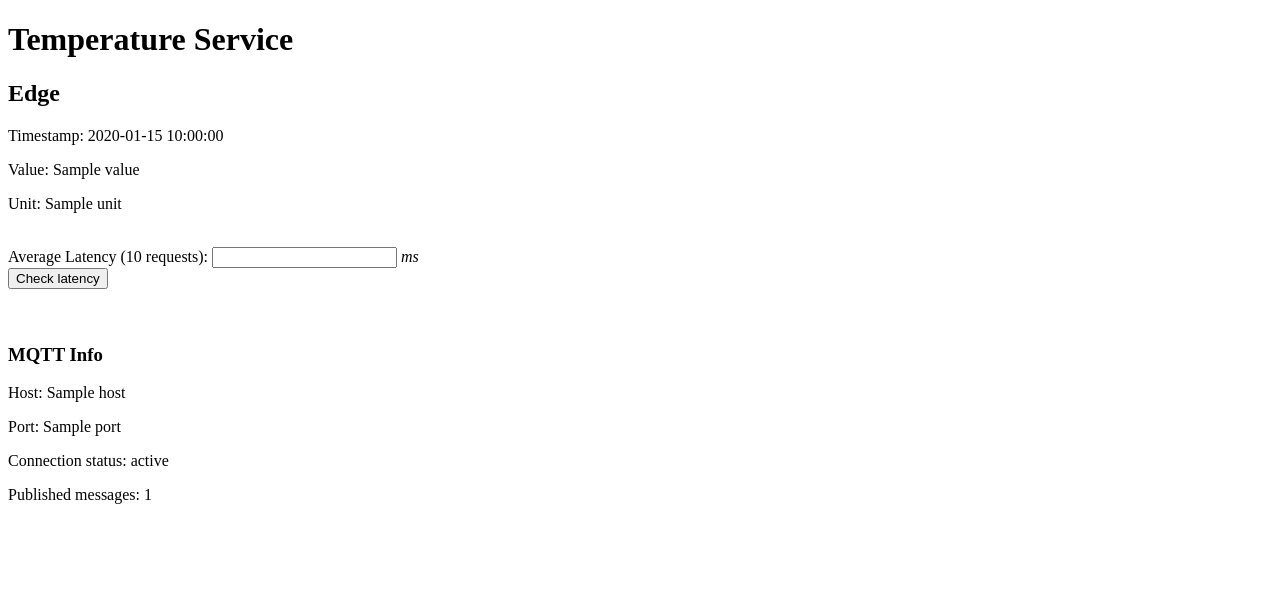
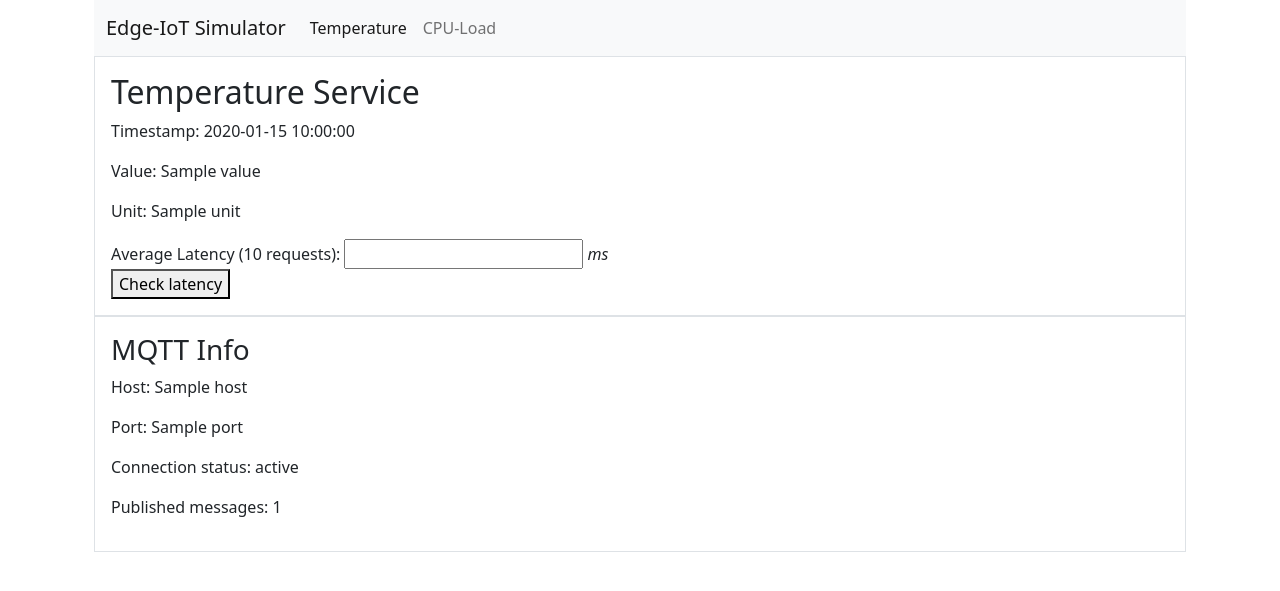
Before and after one commit to spboehm/edge-iot-simulator, a Python web app: template edge_iot_simulator/web/templates/dashboard.html in a window 1280 px wide. Shown: the top 591 px of the page. Run offline with Jinja, Linux system fonts and the light colour scheme; the template is opened without the code that fills it: most values are stand-ins (such as "Sample title", 1, 10 or a date in 2020).

Commit message:
update documentation

```diff
--- a/edge_iot_simulator/messaging/mqtt_client.py
+++ b/edge_iot_simulator/messaging/mqtt_client.py
@@ -144,8 +144,8 @@ class MessageBroker(threading.Thread):
                         created_cpu_load_job = self.cpu_load_svc.create_cpu_load_job(json_cpu_load_job_all_cores['duration'], json_cpu_load_job_all_cores['target_load'])
                         self.publisher_queue.put(MqttMessage(topic_cpuLoadSvc_cpuLoadJob_create_res, MqttSuccessMessage(created_cpu_load_job)))
 
-                except (ValueError, JSONDecodeError) as e:
-                    error_message = 'Illegal message received: ' + str(e.args)
+                except (ValueError, JSONDecodeError, KeyError) as e:
+                    error_message = 'Illegal message received: ' + str(e)
                     self.logger.error(error_message)
                     self.publisher_queue.put(MqttMessage(topic_cpuLoadSvc_cpuLoadJob_read_res, MqttErrorMessage(error_message)))
 
--- a/edge_iot_simulator/web/templates/cpu-load.html
+++ b/edge_iot_simulator/web/templates/cpu-load.html
@@ -8,13 +8,13 @@
     <!-- Bootstrap CSS -->
     <link href="https://cdn.jsdelivr.net/npm/bootstrap@5.1.3/dist/css/bootstrap.min.css" rel="stylesheet" integrity="sha384-1BmE4kWBq78iYhFldvKuhfTAU6auU8tT94WrHftjDbrCEXSU1oBoqyl2QvZ6jIW3" crossorigin="anonymous">
 
-    <title>Hello, world!</title>
+    <title>Edge-IoT Simulator - CPU-Load!</title>
   </head>
   <body>
     <div class="container px-4">
       <nav class="navbar navbar-expand-lg navbar-light bg-light">
         <div class="container-fluid">
-          <a class="navbar-brand" href="#">Edge-IoT Simulator</a>
+          <a class="navbar-brand" href="/dashboard">Edge-IoT Simulator</a>
           <button class="navbar-toggler" type="button" data-bs-toggle="collapse" data-bs-target="#navbarNav" aria-controls="navbarNav" aria-expanded="false" aria-label="Toggle navigation">
             <span class="navbar-toggler-icon"></span>
           </button>
--- a/edge_iot_simulator/web/templates/dashboard.html
+++ b/edge_iot_simulator/web/templates/dashboard.html
@@ -1,12 +1,42 @@
 <!doctype html>
-<title>IoT Simulator Dashboard</title>
+<html lang="en">
+  <head>
+    <!-- Required meta tags -->
+    <meta charset="utf-8">
+    <meta name="viewport" content="width=device-width, initial-scale=1">
+
+    <!-- Bootstrap CSS -->
+    <link href="https://cdn.jsdelivr.net/npm/bootstrap@5.1.3/dist/css/bootstrap.min.css" rel="stylesheet" integrity="sha384-1BmE4kWBq78iYhFldvKuhfTAU6auU8tT94WrHftjDbrCEXSU1oBoqyl2QvZ6jIW3" crossorigin="anonymous">
+
+    <title>Edge-IoT Simulator - CPU-Load!</title>
+  </head>
   <body>
-<h1>Temperature Service</h1>
-<h2>Edge</h2>
+    <div class="container px-4">
+        <nav class="navbar navbar-expand-lg navbar-light bg-light">
+          <div class="container-fluid">
+            <a class="navbar-brand" href="#">Edge-IoT Simulator</a>
+            <button class="navbar-toggler" type="button" data-bs-toggle="collapse" data-bs-target="#navbarNav" aria-controls="navbarNav" aria-expanded="false" aria-label="Toggle navigation">
+              <span class="navbar-toggler-icon"></span>
+            </button>
+            <div class="collapse navbar-collapse" id="navbarNav">
+              <ul class="navbar-nav">
+                <li class="nav-item">
+                  <a class="nav-link active" aria-current="page" href="/">Temperature</a>
+                </li>
+                <li class="nav-item">
+                  <a class="nav-link" href="/cpu-load">CPU-Load</a>
+                </li>
+              </ul>
+            </div>
+          </div>
+        </nav>
+        <div class="row gx-5">
+            <div class="col">
+              <div class="p-3 border">
+                <h2>Temperature Service</h2>
                 <p>Timestamp: {{ TemperatureMeasurement.timestamp }} </p>
                 <p>Value: {{ TemperatureMeasurement.value }} </p>
                 <p>Unit: {{ TemperatureMeasurement.unit }}</p>
-<br />
                 <form>
                     <div class="form-example">
                     <label for="name">Average Latency (10 requests):</label>
@@ -14,7 +44,18 @@
                     </div>
                 </form>
                 <button onclick="myFunction()">Check latency</button>
-<br />
+                </div>
+            </div>
+        </div>
+        <div class="col">
+            <div class="p-3 border">
+                <h3>MQTT Info</h3>
+                <p>Host: {{ MqttStatistics.host }}</p>
+                <p>Port: {{ MqttStatistics.port }}</p>
+                <p>Connection status: {{ MqttStatistics.status }}</p>
+                <p>Published messages: {{ MqttStatistics.message_counter }} </p>
+            </div>
+        </div>
 <script>
     function myFunction() {
         total_simulation_time = 0;
@@ -35,11 +76,4 @@
         document.getElementById('latency').value = total_simulation_time / interactions;
     };
 </script>
-<br />
-<br />
-<h3>MQTT Info</h3>
-<p>Host: {{ MqttStatistics.host }}</p>
-<p>Port: {{ MqttStatistics.port }}</p>
-<p>Connection status: {{ MqttStatistics.status }}</p>
-<p>Published messages: {{ MqttStatistics.message_counter }} </p>
 </body>
```
Also changed, not shown: README.md. Lines whose indentation alone changed are shown as unchanged.
